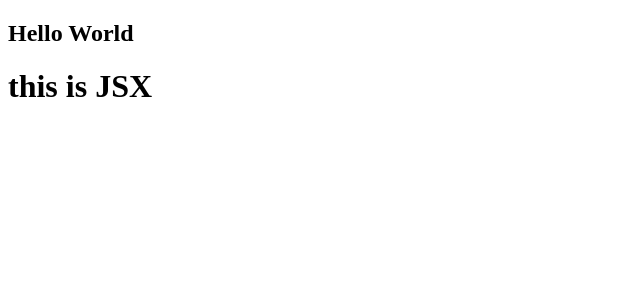
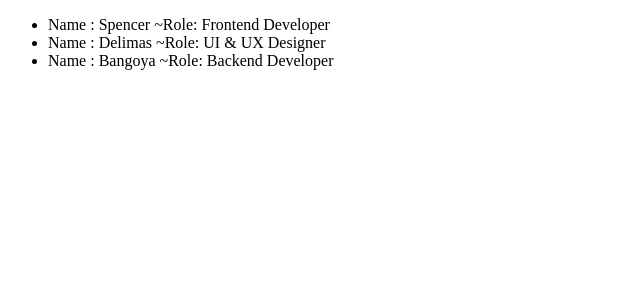
Before and after one commit to Its-Delimas/SANDBOX, a React (Vite) app in the folder REACT/recap/: page / in a window 1280 px wide. Shown: the top 300 px of the page, without its empty margins (0-640 px from the left). Built offline with nearby package versions, Linux system fonts and the light colour scheme.

Commit message:
How To Render A List in React

```diff
--- a/REACT/recap/src/App.jsx
+++ b/REACT/recap/src/App.jsx
@@ -1,29 +1,22 @@
-import { Fragment } from "react";
+// how to render a list
+export default function App() {
+  const users = [
+    { id: 1, name: "Spencer", role: "Frontend Developer" },
+    { id: 2, name: "Delimas", role: "UI & UX Designer" },
+    { id: 3, name: "Bangoya", role: "Backend Developer" },
+  ];
 
-function App() {
   return (
-    <Fragment>
-      <h2>Hello World</h2>
-      <Null />
-      <JSX />
-    </Fragment>
+    <>
+      <ul>
+        {users.map((user) => {
+          return (
+            <li key={user.id}>
+              Name : {user.name} ~Role: {user.role}
+            </li>
+          );
+        })}
+      </ul>
+    </>
   );
 }
-
-//returning a NULL component
-function Null() {
-  return <>{/*   null  */}</>;
-}
-// JSX
-function JSX() {
-  const myElement = <h1>this is JSX</h1>;
-
-  // embed JavaScript
-  const lowercaseClass = "text-lowercase";
-  const text = "Hello World";
-  const New = <h2 className={lowercaseClass}>{text}</h2>;
-
-  return myElement;
-}
-
-export default App;
```
